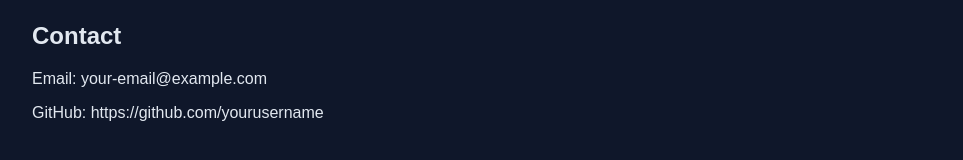
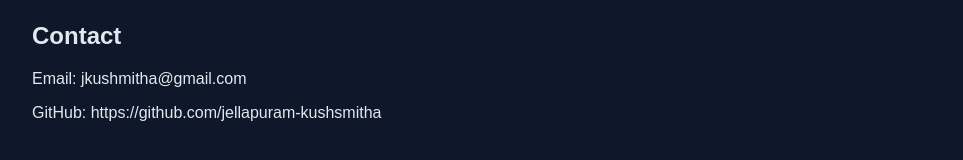
Before and after one commit to Jellapuram-Kushsmitha/Kushsmitha.github.io, a plain HTML site: page index.html in a window 1280 px wide. Shown: the part 1518-1678 px from the top of the page, without its empty margins (158-1121 px from the left). Drawn offline with Linux system fonts and the light colour scheme.

Commit message:
Update index.html

```diff
--- a/index.html
+++ b/index.html
@@ -73,8 +73,8 @@
 <!-- 📬 CONTACT -->
 <section>
   <h2>Contact</h2>
-  <p>Email: your-email@example.com</p>
-  <p>GitHub: https://github.com/yourusername</p>
+  <p>Email: jkushmitha@gmail.com</p>
+  <p>GitHub: https://github.com/jellapuram-kushsmitha</p>
 </section>
 
 </body>
```
